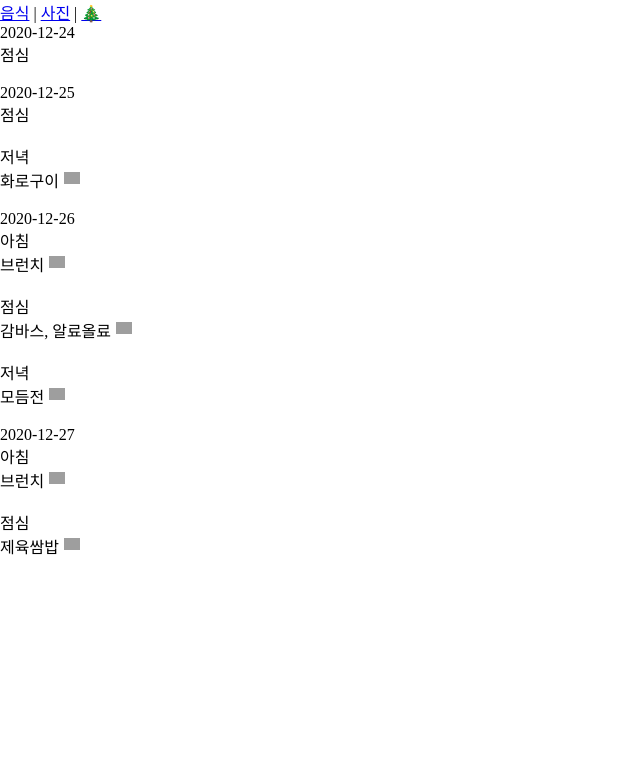
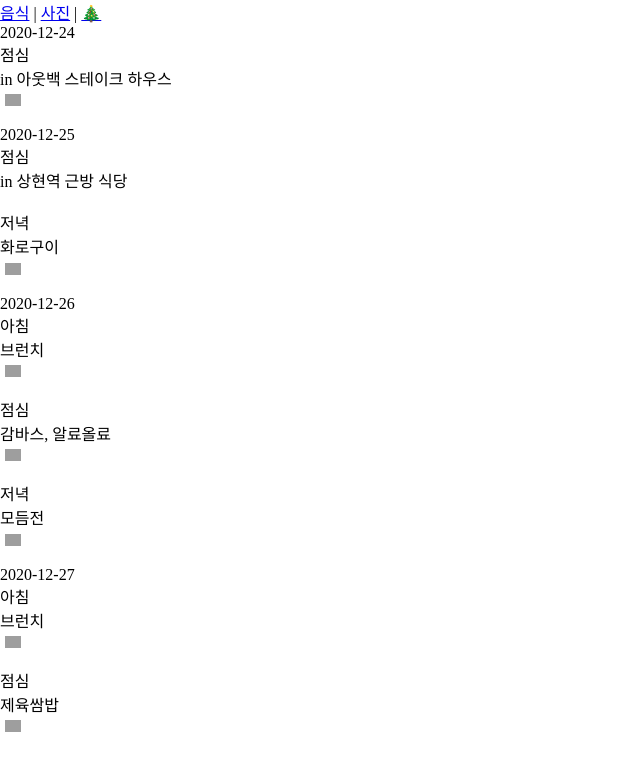
Before and after one commit to sgpark94/Loonie-and-Joony, a Vue app: page / in a window 1280 px wide. Shown: the top 770 px of the page, without its empty margins (0-640 px from the left). Built offline with nearby package versions, Linux system fonts and the light colour scheme; grey boxes are pictures that could not be loaded.

Commit message:
modal props로 데이터연결

```diff
--- a/src/components/Modal.vue
+++ b/src/components/Modal.vue
@@ -21,6 +21,7 @@
 				<v-toolbar dark color="primary">
 					<v-toolbar-title>준비물 📋</v-toolbar-title>
 					<v-spacer></v-spacer>
+
 					<v-btn icon dark @click="dialog = false">
 						<v-icon>mdi-close</v-icon>
 					</v-btn>
@@ -28,9 +29,7 @@
 				<v-card-title class="headline grey lighten-2">&nbsp;</v-card-title>
 
 				<v-card-text>
-					<p v-for="(prepareList, idx) in Preparation.lists" :key="idx">
-						{{ prepareList.list }}
-					</p>
+					<p>{{ recipe }}</p>
 				</v-card-text>
 
 				<v-divider></v-divider>
@@ -47,12 +46,17 @@
 </template>
 
 <script>
-import Preparation from "@/data/Preparation.js";
+// import FoodData from "@/data/FoodData.js";
 export default {
 	name: "Modal",
+	props: {
+		recipe: {
+			type: String,
+			default: "",
+		},
+	},
 	data() {
 		return {
-			Preparation,
 			dialog: false,
 		};
 	},
--- a/src/data/FoodData.js
+++ b/src/data/FoodData.js
@@ -9,7 +9,9 @@ export default {
 				{
 					name: "점심",
 					content: "in 아웃백 스테이크 하우스",
-					is_recipe: false,
+					is_recipe: true,
+					recipe:
+						"⛽연료, 🧫화로, 🍆가지, 양파, 마늘, 🍄양송이, 🍍파인애플, 🥩고기, 🥂담금주",
 				},
 			],
 		},
--- a/src/views/Foods.vue
+++ b/src/views/Foods.vue
@@ -5,13 +5,13 @@
 				<p>{{ list.date }}</p>
 				<div v-for="(eatList, i) in list.eatingList" :key="i">
 					<p>{{ eatList.name }}</p>
+					<p>{{ eatList.content }}</p>
 					<div v-if="eatList.is_recipe">
-						<span>{{ eatList.content }}</span>
 						<!-- <img
 							src="https://image.flaticon.com/icons/png/512/100/100417.png"
 							alt="레시피아이콘"
 						/> -->
-						<Modal />
+						<Modal :recipe="eatList.recipe" />
 					</div>
 					<br />
 				</div>
```
